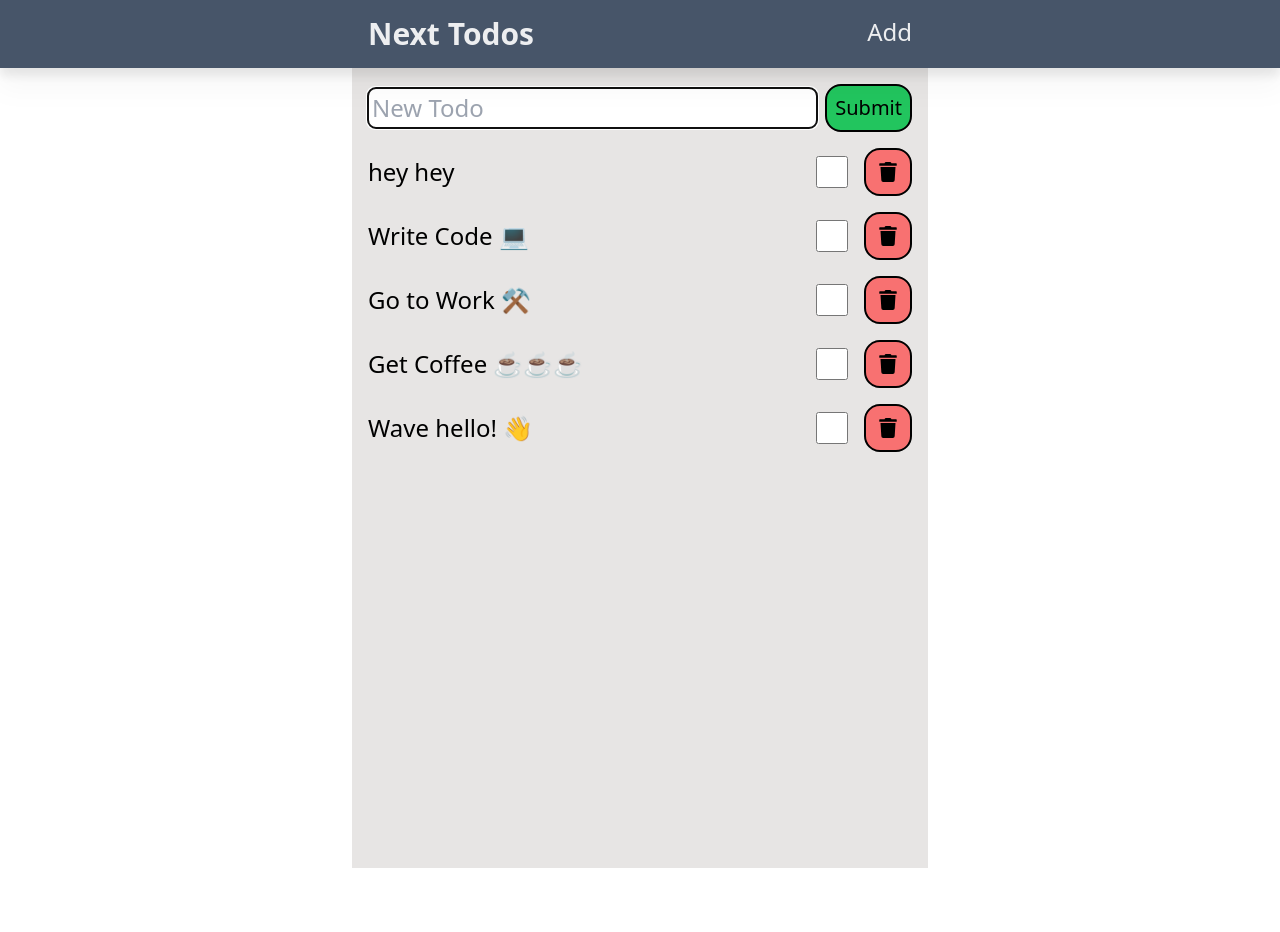
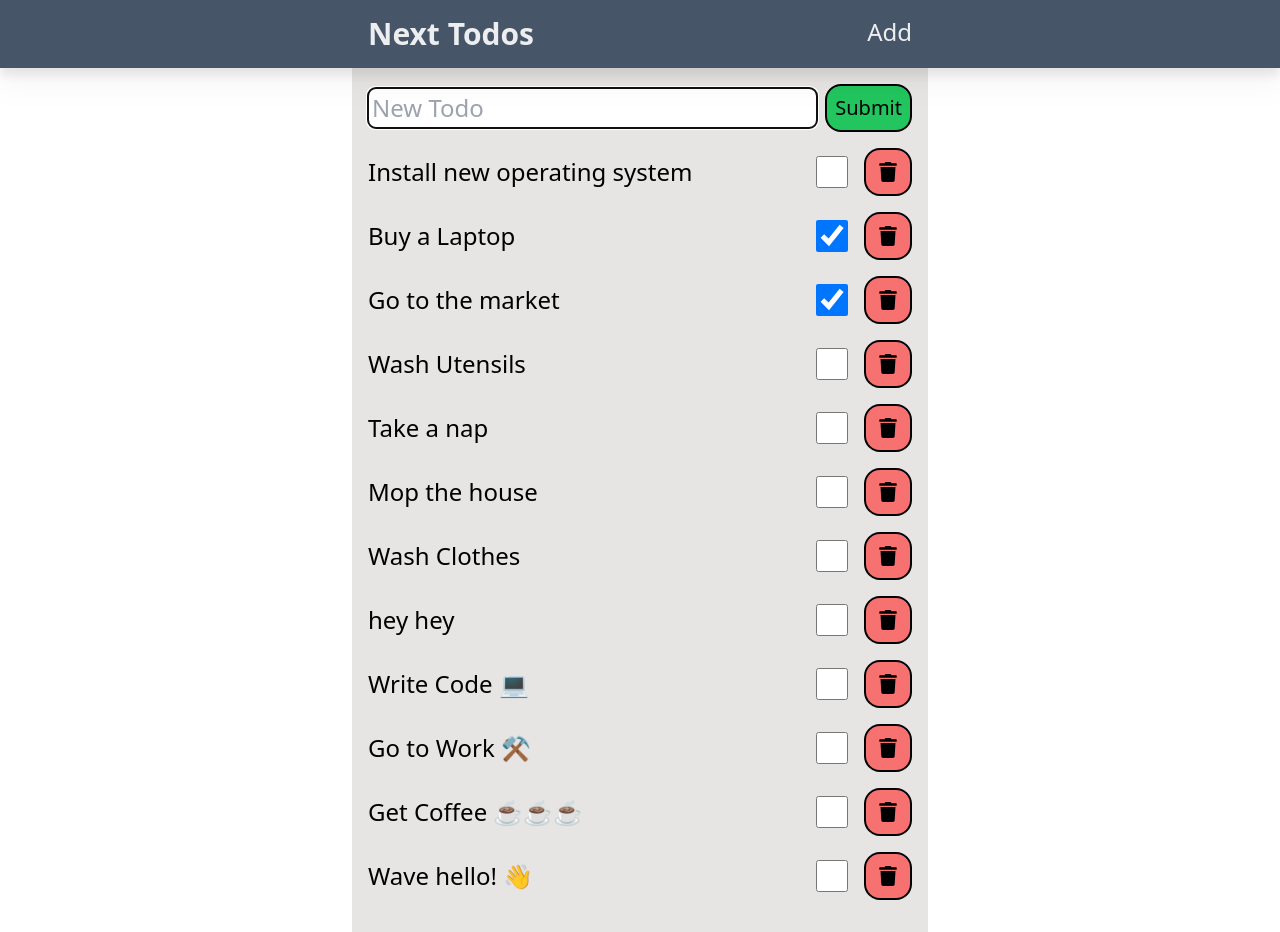
Before and after one commit to Buyaki01/nextjs-todos-app, a Next.js app: page / in a window 1280 px wide. Before the commit the page ends 868 px from the top, so only its background shows below. Built offline with nearby package versions, Linux system fonts and the light colour scheme; data requests are answered from the project's data file.

Commit message:
Add app/edit/[id] and not-found page

```diff
--- a/db.json
+++ b/db.json
@@ -29,6 +29,45 @@
       "title": "hey hey",
       "id": 5,
       "completed": false
+    },
+    {
+      "userId": 1,
+      "title": "Wash Clothes",
+      "id": 6,
+      "completed": false
+    },
+    {
+      "userId": 1,
+      "title": "Mop the house",
+      "id": 7,
+      "completed": false
+    },
+    {
+      "userId": 1,
+      "title": "Take a nap",
+      "id": 8
+    },
+    {
+      "userId": 1,
+      "title": "Wash Utensils",
+      "id": 9
+    },
+    {
+      "userId": 1,
+      "title": "Go to the market",
+      "id": 10,
+      "completed": true
+    },
+    {
+      "userId": 1,
+      "title": "Buy a Laptop",
+      "id": 11,
+      "completed": true
+    },
+    {
+      "userId": 1,
+      "title": "Install new operating system",
+      "id": 12
     }
   ]
 }
--- a/src/app/components/Navbar.tsx
+++ b/src/app/components/Navbar.tsx
@@ -5,7 +5,7 @@ export default function Navbar() {
     <nav className="bg-slate-600 p-4 sticky top-0 drop-shadow-xl z-10">
       <div className="max-w-xl mx-auto sm:px-4 flex justify-between">
         <h1 className="text-3xl font-bold mb-0">
-          <Link href="/" className="text-white/90 no-underline hover:text-white">Next Todos</Link>
+          <Link prefetch={false} href="/" className="text-white/90 no-underline hover:text-white">Next Todos</Link>
         </h1>
 
         <Link href="/add" className="text-2xl text-white/90 no-underline hover:text-white">Add</Link>
--- /dev/null
+++ b/src/app/edit/[id]/not-found.tsx
@@ -0,0 +1,8 @@
+export default function NotFound() {
+  return (
+    <>
+      <h2>Not Found</h2>
+      <p>Could not find requested todo</p>
+    </>
+  )
+}
--- /dev/null
+++ b/src/app/edit/[id]/page.tsx
@@ -0,0 +1,22 @@
+import Todo from "@/app/components/Todo"
+import fetchTodo from "@/lib/fetchTodo"
+import { notFound } from "next/navigation"
+
+export const revalidate = 0
+
+type Props = {
+  params: {
+    id: string
+  }
+}
+
+export default async function page({ params: { id } }: Props) {
+
+  const todo = await fetchTodo(id)
+
+  if (!todo) notFound()
+
+  return (
+    <Todo {...todo} />
+  )
+}
```
